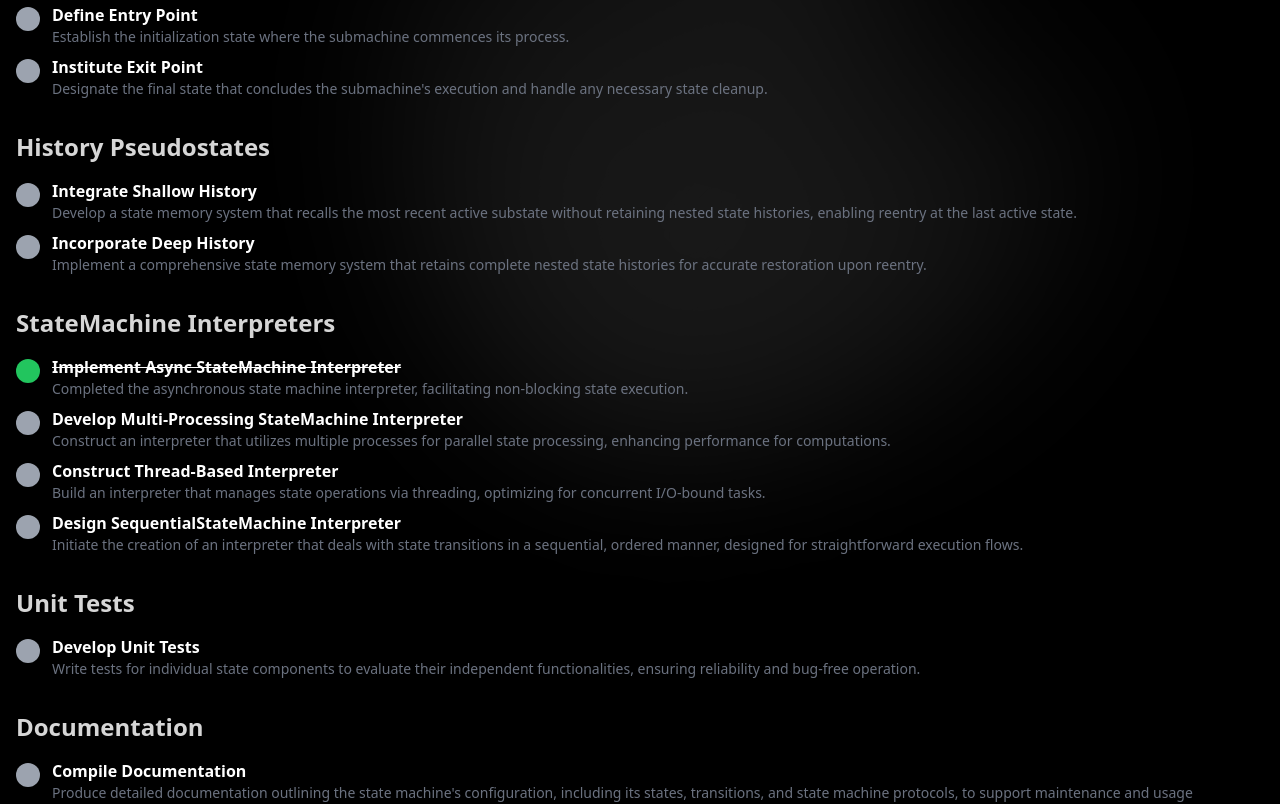
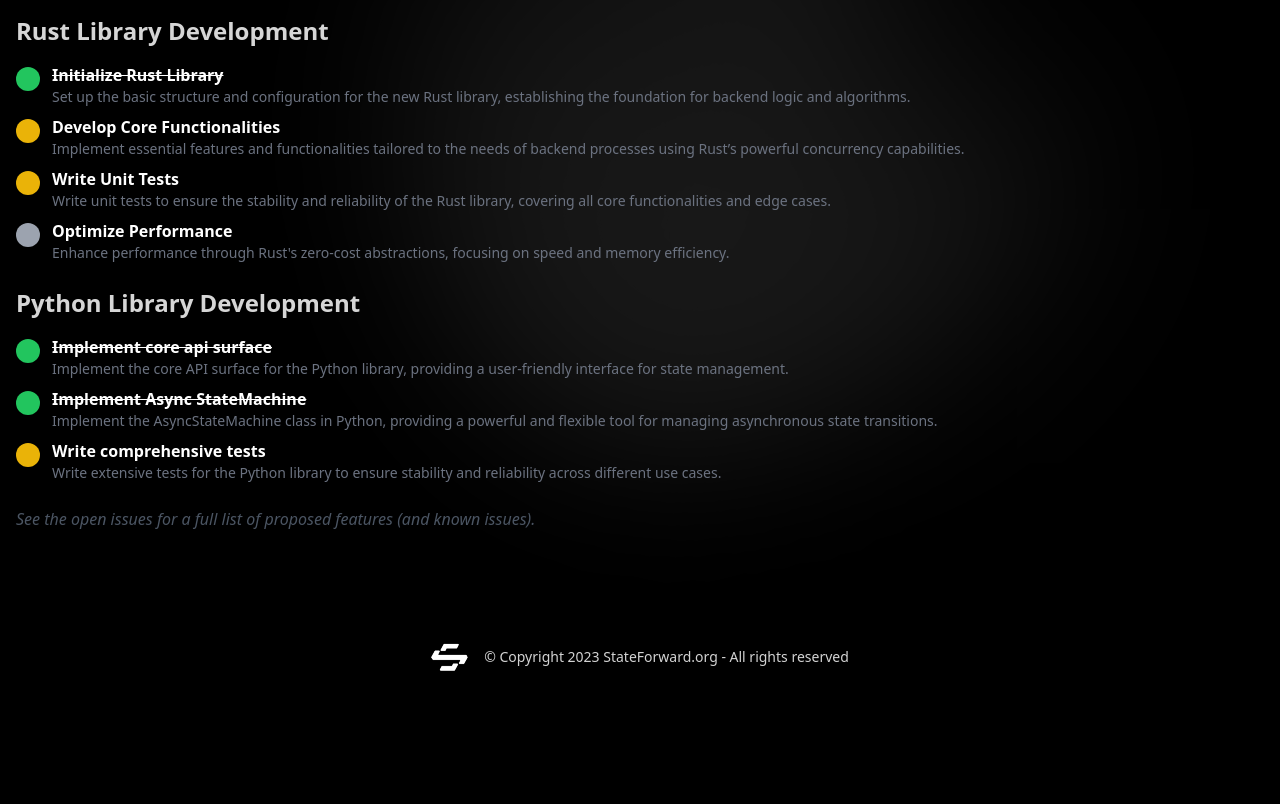
Before and after one commit to stateforward/stateforward_website, a Next.js app: page /roadmap in a window 1280 px wide. Shown: the part 300-1104 px from the top of the page. After the commit the page ends 987 px from the top, so only its background shows below. Built offline with nearby package versions, Linux system fonts and the light colour scheme.

Commit message:
update rust and typescript examples

```diff
--- a/components/RoadmapItem.js
+++ b/components/RoadmapItem.js
@@ -1,9 +1,11 @@
-const RoadmapItem = ({ completed, title, description }) => {
+const RoadmapItem = ({ state, title, description }) => {
     return (
         <div className="flex items-start mb-2">
-        <div className={`flex-shrink-0 w-6 h-6 mt-1 rounded-full ${completed ? 'bg-green-500' : 'bg-gray-400'}`}></div>
+            <div className={`flex-shrink-0 w-6 h-6 mt-1 rounded-full ${
+                state === "completed" ? 'bg-green-500' : state === "in-progress" ? 'bg-yellow-500' : 'bg-gray-400'
+            }`}></div>
             <div className="ml-3">
-          <h4 className={`text-md font-semibold ${completed ? 'text-white line-through' : 'text-white'}`}>{title}</h4>
+                <h4 className={`text-md font-semibold ${state === "completed" ? 'text-white line-through' : 'text-white'}`}>{title}</h4>
                 <p className="text-sm text-gray-500">{description}</p>
             </div>
         </div>
--- a/components/TabbedContent.js
+++ b/components/TabbedContent.js
@@ -3,30 +3,88 @@ import { Prism as SyntaxHighlighter } from 'react-syntax-highlighter';
 import { atomDark } from 'react-syntax-highlighter/dist/cjs/styles/prism';
 
 const TabbedContent = () => {
-  const [activeTab, setActiveTab] = useState('Python');
+  const [activeTab, setActiveTab] = useState('Rust');
 
   const renderContent = () => {
     switch (activeTab) {
         case 'Rust':
             return (
               <SyntaxHighlighter language="rust" style={atomDark}>
-    {`// Rust code example
-    fn main() {
-        println!("Hello, Rust!");
-    }`}
+    {`// API is a work in progress and is subject to change
+use stateforward as sf;
+
+struct E1Interface {}
+
+struct O1Interface {
+    value: i32
+}
+let mut example_model = sf::model(vec![
+  sf::statemachine("sm", vec![
+      sf::event("e1", E1Interface {}),
+      sf::operation("o1", |_:&sf::Model, args: Option<Box<dyn Any>>| {
+          None
+      }),
+      sf::attribute("a1", 1),
+      sf::region("r1", vec![
+          sf::state("s1", vec![
+              sf::entry(|_, _: &mut Behavior| {
+                  println!("Hello from entry");
+              }),
+          ]),
+          sf::state("s2", vec![]),
+          sf::transition(vec!["/sm/e1"], "s1", "s2", None, None),
+      ]),
+      sf::region("r2", vec![
+          sf::state("s2", vec![])
+      ])
+  ])
+]);
+
+example_model.execute();
+    `}
               </SyntaxHighlighter>
             );
           case 'Javascript':
             return (
               <SyntaxHighlighter language="jsx" style={atomDark}>
-    {`// Javascript code example
-    import Javascript from 'javascript';
+    {`
+import * as sf from "stateforward";
 
-    function App() {
-      return <div>Hello, Javascript!</div>;
-    }
+const example_model = sf.model({
+  sm: sf.statemachine({
+    a1: sf.attribute<string>(""),
+    s1: sf.state({
+      async activity(element) {},
+    }),
+    o1: sf.operation(async (port: number) => {
+      console.log("operation");
+    }),
+    r1: sf.region({
+      s1: sf.state({
+          async activity(element) {},
+        },
+      ),
+      s2: sf.state({}),
+      initial: sf.initial("s1"),
+      s1_s2: sf.transition({
+        source: "s1",
+        target: "s2"
+      }),
+    }),
+    r2: sf.region({
+      s1: sf.state({
+          async activity(self) {
+            console.log("activity", this);
+          },
+        },
+      ),
+      initial: sf.initial("s1"),
+    })
+  })
+});
 
-    export default App;`}
+await example_model.execute();
+`}
               </SyntaxHighlighter>
             );
       case 'Python':
--- a/pages/roadmap.js
+++ b/pages/roadmap.js
@@ -9,98 +9,58 @@ const RoadmapPage = () => {
   return (
       <>
         <Header />
-    <div className="container mx-auto p-4 min-h-screen">
+        <div className="flex container flex-col mx-auto p-4 min-h-screen gap-4">
           <Head>
             <title>StateForward Roadmap</title>
-        <meta name="description" content="StateForward Project Roadmap" />
+            <meta name="description" content="Overview of current and future development phases for the StateForward project including Rust library development and backend transition of Python and JavaScript libraries." />
             <meta name="robots" content="index, follow"></meta>
           </Head>
           <h1 className="text-3xl font-bold mb-6">Project Roadmap</h1>
-
-      <div className="mb-8">
-        <h2 className="text-2xl font-bold mb-4">Submachine</h2>
+          <p className={"text-gray-300 text-sm"}>
+            Most of the Python functionality is operational. However, while developing the TypeScript library, I recognized that it would be more logical to first develop the Rust library and subsequently transition both the Python and JavaScript libraries to utilize the Rust library for backend operations. This approach will ensure a more uniform and efficient codebase across all languages. Therefore, our current efforts are concentrated on developing the Rust library. Unless significant issues arise with integrating the Rust library into the Python and JavaScript environments, we will proceed with transitioning these libraries to use the Rust backend.
+          </p>
+          <div className="">
+            <h2 className="text-2xl font-bold mb-4">Rust Library Development</h2>
             <RoadmapItem
-          completed={true}
-          title="Implement Submachine"
-          description="Creation of a substate machine within the larger state machine architecture is complete."
+                state={"completed"}
+                title="Initialize Rust Library"
+                description="Set up the basic structure and configuration for the new Rust library, establishing the foundation for backend logic and algorithms."
+            />
+            <RoadmapItem
+              state={"in-progress"}
+                title="Develop Core Functionalities"
+                description="Implement essential features and functionalities tailored to the needs of backend processes using Rust’s powerful concurrency capabilities."
+            />
+            <RoadmapItem
+                state={"in-progress"}
+                title="Write Unit Tests"
+                description="Write unit tests to ensure the stability and reliability of the Rust library, covering all core functionalities and edge cases."
             />
             <RoadmapItem
                 completed={false}
-          title="Define Entry Point"
-          description="Establish the initialization state where the submachine commences its process."
-        />
-        <RoadmapItem
-          completed={false}
-          title="Institute Exit Point"
-          description="Designate the final state that concludes the submachine's execution and handle any necessary state cleanup."
+                title="Optimize Performance"
+                description="Enhance performance through Rust's zero-cost abstractions, focusing on speed and memory efficiency."
             />
           </div>
 
-      <div className="mb-8">
-  <h2 className="text-2xl font-bold mb-4">History Pseudostates</h2>
+          <div className="">
+            <h2 className="text-2xl font-bold mb-4">Python Library Development</h2>
             <RoadmapItem
-    completed={false}
-    title="Integrate Shallow History"
-    description="Develop a state memory system that recalls the most recent active substate without retaining nested state histories, enabling reentry at the last active state."
+                state={"completed"}
+                title="Implement core api surface"
+                description="Implement the core API surface for the Python library, providing a user-friendly interface for state management."
             />
             <RoadmapItem
-    completed={false}
-    title="Incorporate Deep History"
-    description="Implement a comprehensive state memory system that retains complete nested state histories for accurate restoration upon reentry."
+                state={"completed"}
+                title="Implement Async StateMachine"
+                description="Implement the AsyncStateMachine class in Python, providing a powerful and flexible tool for managing asynchronous state transitions."
+            />
+            <RoadmapItem
+                state={"in-progress"}
+                title="Write comprehensive tests"
+                description="Write extensive tests for the Python library to ensure stability and reliability across different use cases."
             />
           </div>
-
-<div className="mb-8">
-  <h2 className="text-2xl font-bold mb-4">StateMachine Interpreters</h2>
-  <RoadmapItem
-    completed={true}
-    title="Implement Async StateMachine Interpreter"
-    description="Completed the asynchronous state machine interpreter, facilitating non-blocking state execution."
-  />
-  <RoadmapItem
-    completed={false}
-    title="Develop Multi-Processing StateMachine Interpreter"
-    description="Construct an interpreter that utilizes multiple processes for parallel state processing, enhancing performance for computations."
-  />
-  <RoadmapItem
-    completed={false}
-    title="Construct Thread-Based Interpreter"
-    description="Build an interpreter that manages state operations via threading, optimizing for concurrent I/O-bound tasks."
-  />
-  <RoadmapItem
-    completed={false}
-    title="Design SequentialStateMachine Interpreter"
-    description="Initiate the creation of an interpreter that deals with state transitions in a sequential, ordered manner, designed for straightforward execution flows."
-  />
-</div>
-
-<div className="mb-8">
-  <h2 className="text-2xl font-bold mb-4">Unit Tests</h2>
-  <RoadmapItem
-    completed={false}
-    title="Develop Unit Tests"
-    description="Write tests for individual state components to evaluate their independent functionalities, ensuring reliability and bug-free operation."
-  />
-</div>
-
-<div className="mb-8">
-  <h2 className="text-2xl font-bold mb-4">Documentation</h2>
-  <RoadmapItem
-    completed={false}
-    title="Compile Documentation"
-    description="Produce detailed documentation outlining the state machine's configuration, including its states, transitions, and state machine protocols, to support maintenance and usage comprehension."
-  />
-</div>
-
-<div className="mb-8">
-  <h2 className="text-2xl font-bold mb-4">Interpreter Refactoring</h2>
-  <RoadmapItem
-    completed={false}
-    title="Refactor Interpreter Logic"
-    description="Rework the interpreter component to execute a sequence of abstract instructions, rather than direct manipulation of the state tree, for better modularity and maintainability."
-  />
-</div>
-
           <p className="text-gray-600 italic mb-8">
             See the open issues for a full list of proposed features (and known issues).
           </p>
```
Lines whose indentation alone changed are shown as unchanged.
